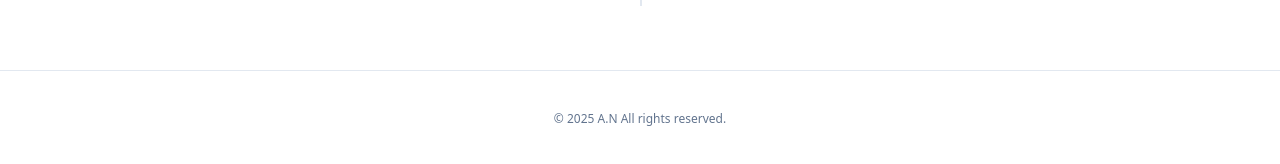
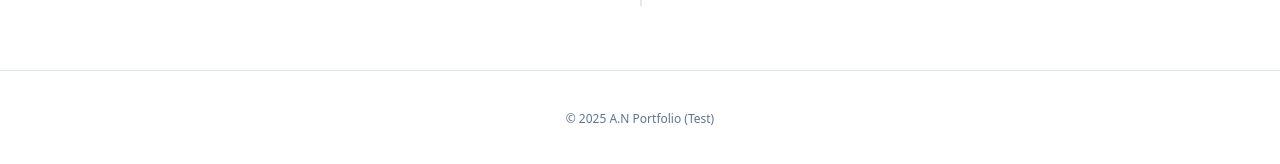
Before and after one commit to an-study/portfolio, a React (Vite) app: page / in a window 1280 px wide. Shown: the part 4451-4615 px from the top of the page. Built offline with nearby package versions, Linux system fonts and the light colour scheme.

Commit message:
App.tsx を更新

```diff
--- a/src/App.tsx
+++ b/src/App.tsx
@@ -9,7 +9,7 @@ import { useEffect } from "react";
 function Footer() {
   return (
     <footer className="text-center text-xs text-slate-500 py-10 border-t border-slate-200">
-      © {new Date().getFullYear()} A.N All rights reserved.
+   © {new Date().getFullYear()} A.N Portfolio (Test)
     </footer>
   );
 }
```
